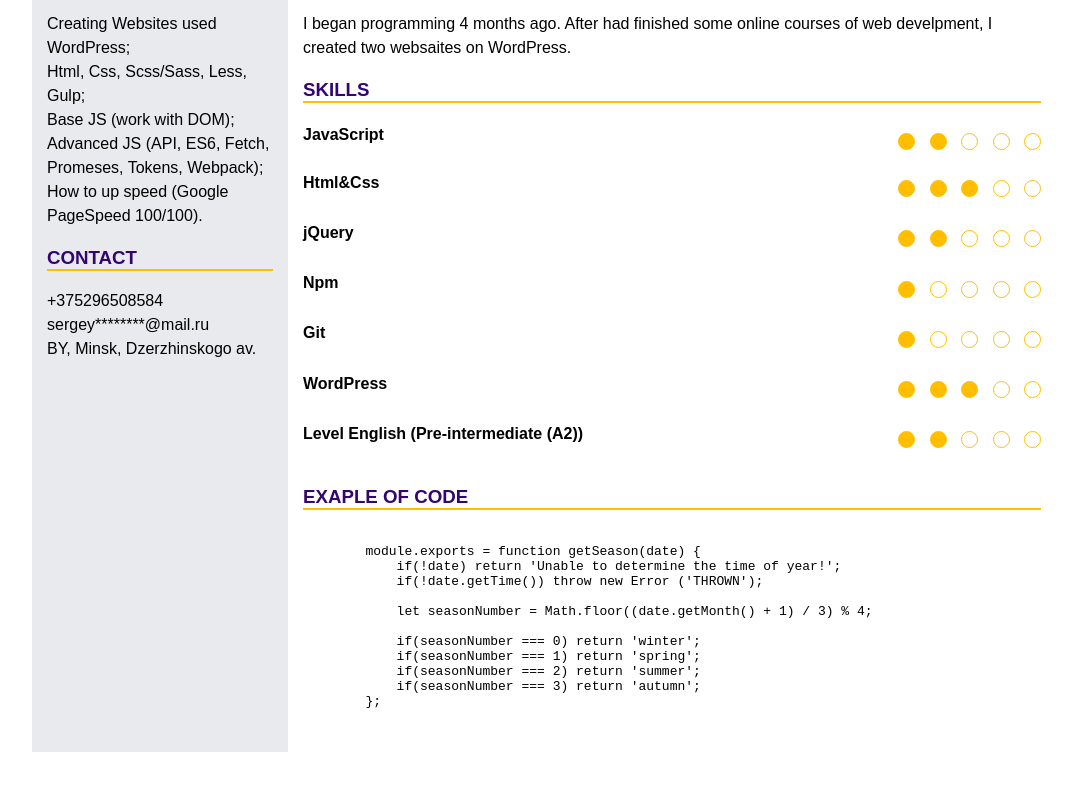
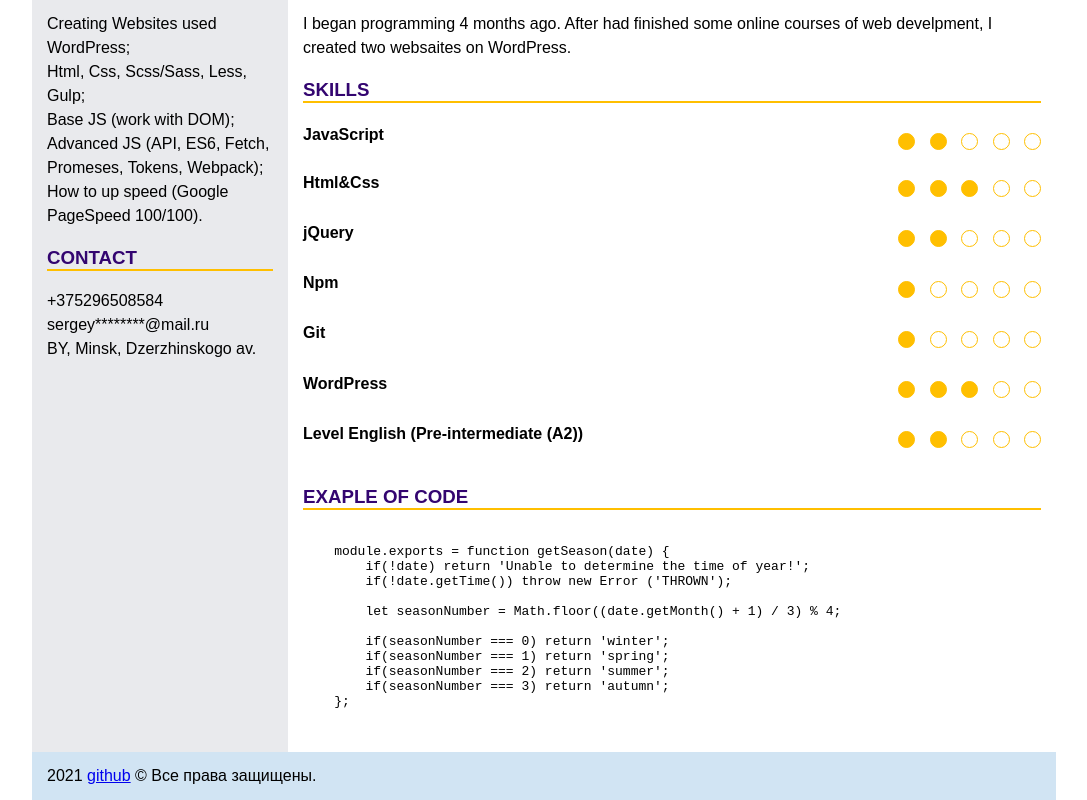
Before and after one commit to gorr2012/rsschool-cv, a plain HTML site: page index.html in a window 1280 px wide. Shown: the part 526-1326 px from the top of the page, without its empty margins (96-1183 px from the left). Before the commit the page ends 1278 px from the top, so only its background shows below. Drawn offline with Linux system fonts and the light colour scheme.

Commit message:
feat: add footer

```diff
--- a/index.html
+++ b/index.html
@@ -4,7 +4,7 @@
     <meta charset="UTF-8">
     <meta http-equiv="X-UA-Compatible" content="IE=edge">
     <meta name="viewport" content="width=device-width, initial-scale=1.0">
-        <title>CV Gornostaev Sergey</title>
+    <title>CV</title>
 </head>
 <body>
     <header class="header">
@@ -141,6 +141,11 @@
             </div>
         </div>
     </main>
+    <footer>
+        <div class="footer_wrapper">
+            <div class="footer_info">2021 <a href="https://github.com/gorr2012">github</a> © Все права защищены.</div>
+        </div>
+    </footer>
     <link rel="stylesheet" href="style.css" />
 </body>
 </html>
--- a/style.css
+++ b/style.css
@@ -67,10 +67,15 @@ img{
     display: inline-block;
     margin-left: 10px;
 }
+.footer_info{
+    padding: 15px;
+    background-color: #a7cce985;
+}
+
 
 @media (min-width: 750px){
 
-    .header_wrapper,.main_wrapper{
+    .header_wrapper,.main_wrapper, .footer_wrapper{
         max-width: 1024px;
         margin: 0 auto;
     }
```
Lines whose indentation alone changed are shown as unchanged.
